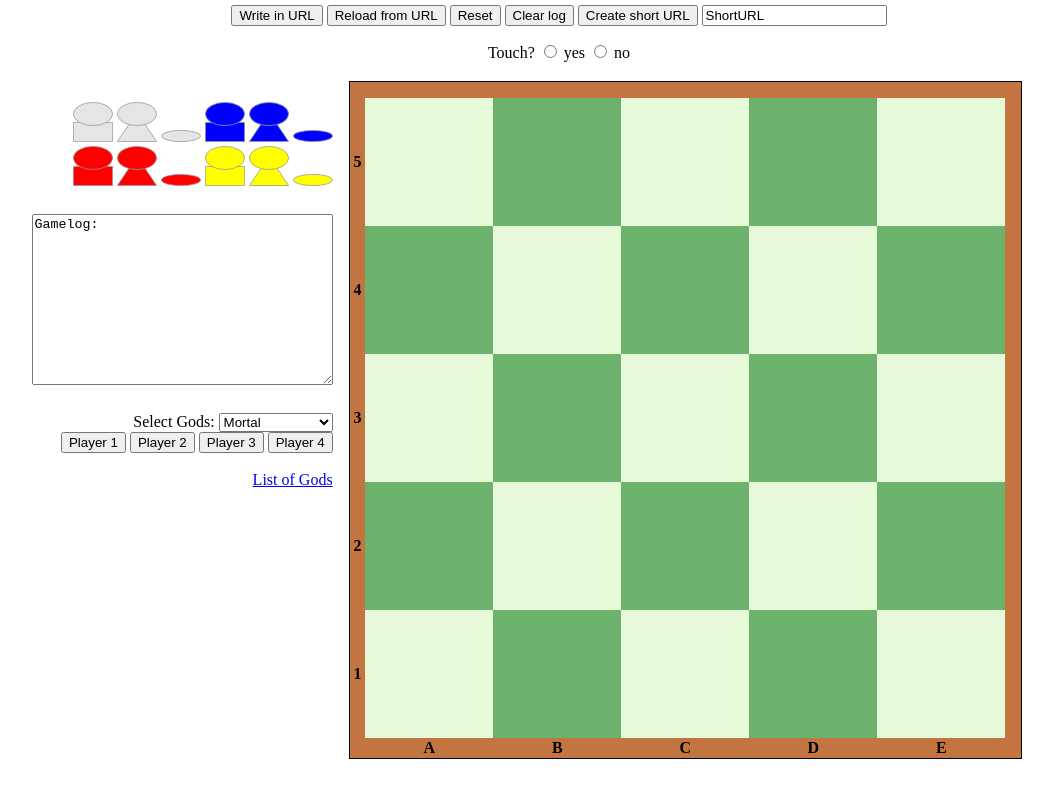
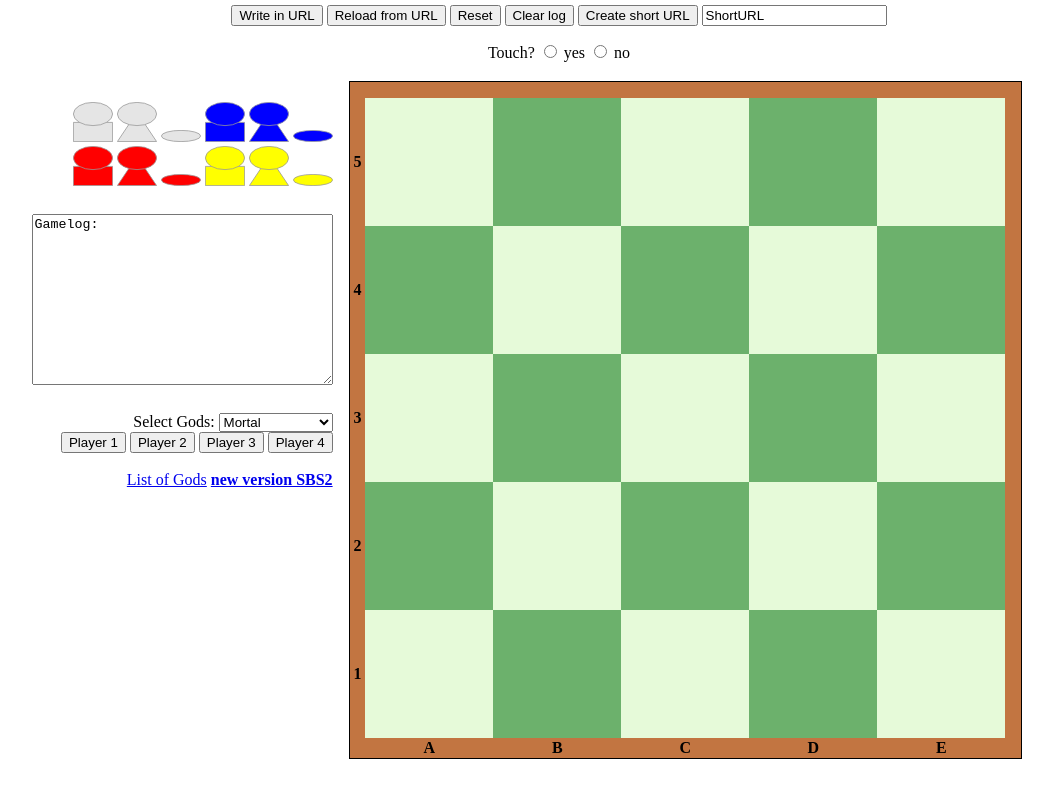
Before and after one commit to borisqwertz/sbs, a plain HTML site: page index.html in a window 1280 px wide. Shown: the whole page, without its empty margins (81-1134 px from the left). Drawn offline with Linux system fonts and the light colour scheme.

Commit message:
link to sbs2

```diff
--- a/index.html
+++ b/index.html
@@ -246,6 +246,8 @@
                 <a href="https://en.doc.boardgamearena.com/Gamehelpsantorini#List_of_Powers_(64)"
                     title="List of gods available on boardgamearena" target="_blank">List
                     of Gods</a>
+                <a href="https://borisqwertz.github.io/sbs2" title="new version - SBS2 tool" target="_blank"> <strong>new
+                        version SBS2</strong></a>
             </div>
         </div>
 
```
